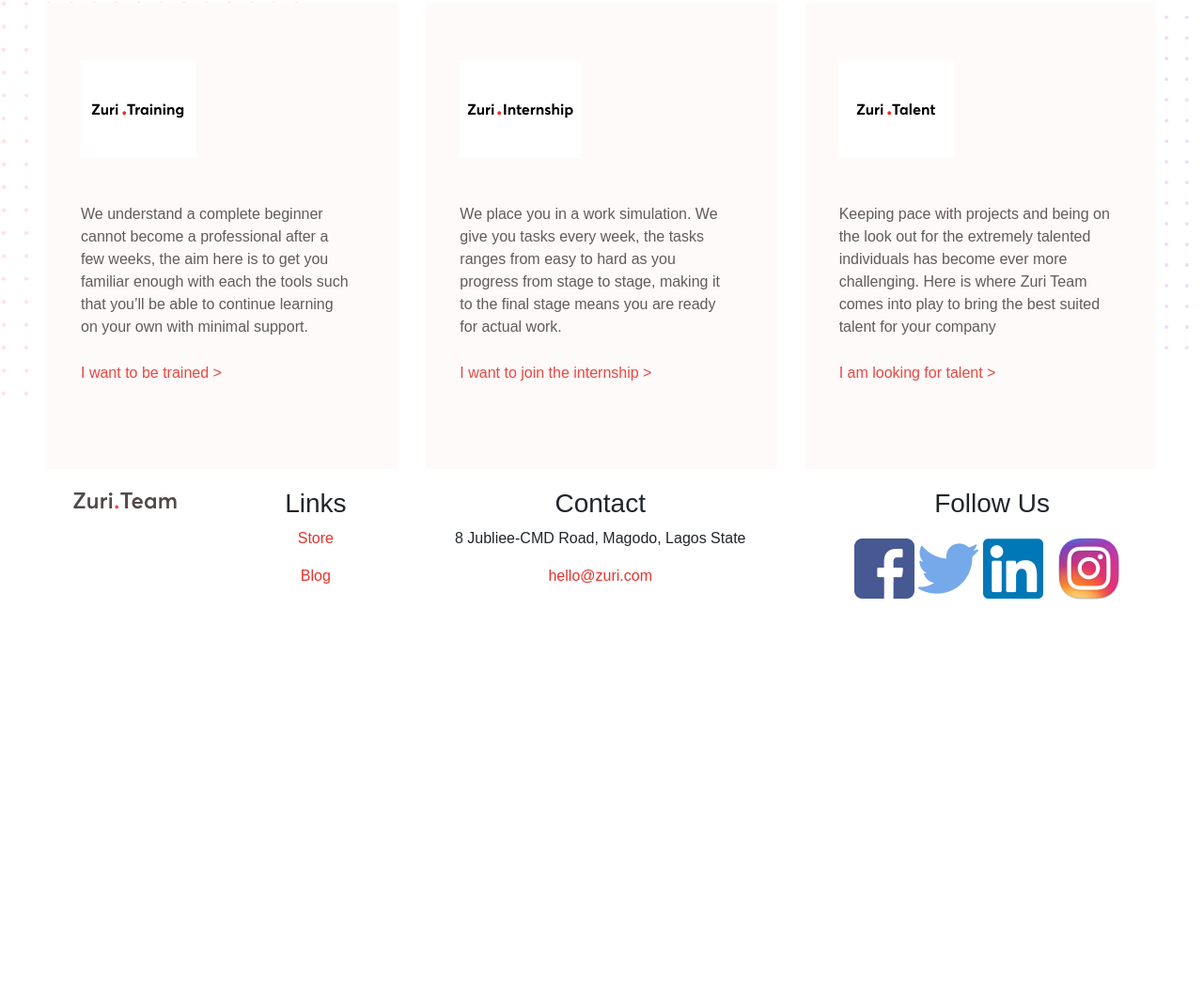
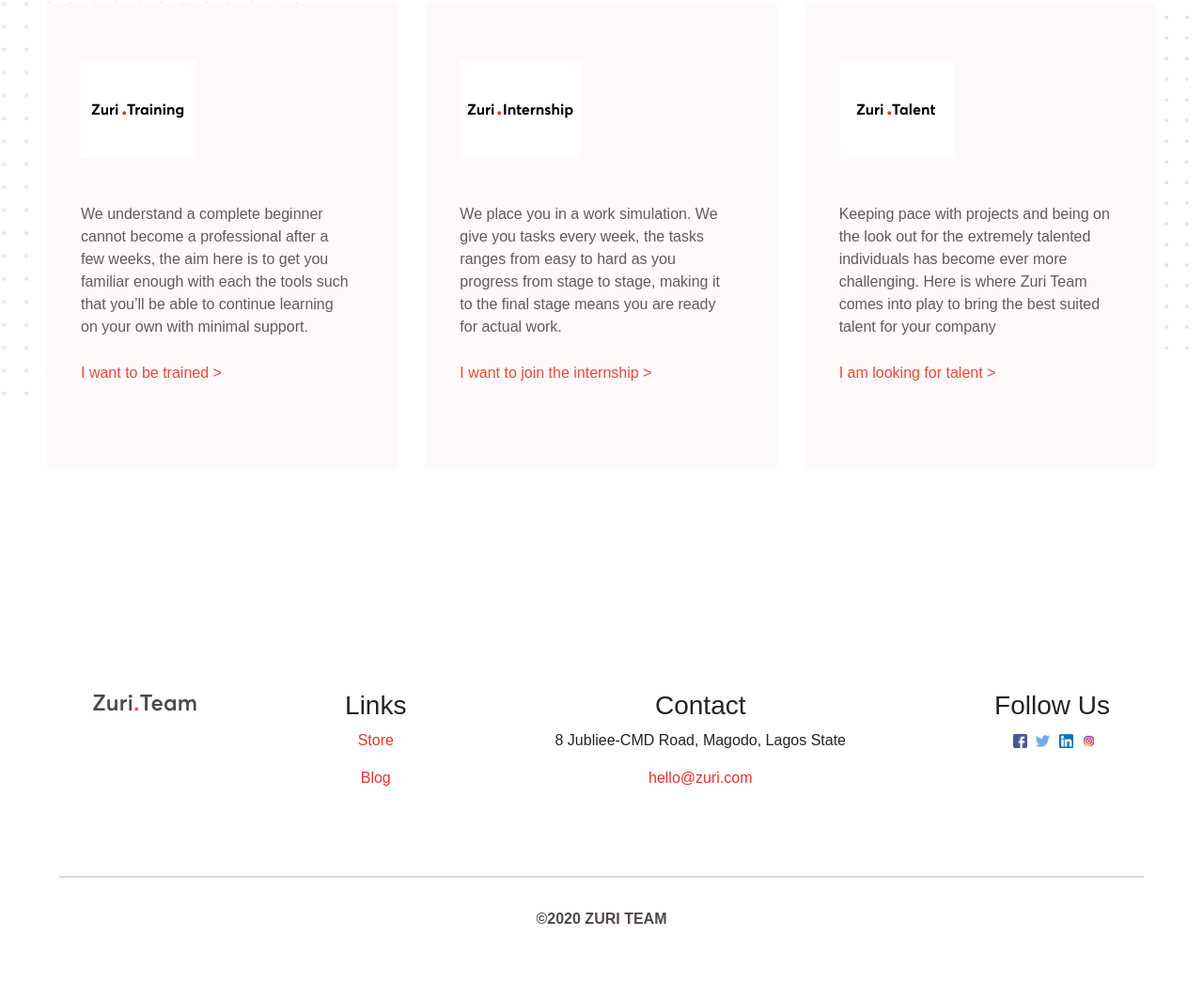
Before and after one commit to somilisa/Zuri-Clone, a plain HTML site: page index.html in a window 1280 px wide. Shown: the part 784-1847 px from the top of the page at 94% size. Before the commit the page ends 1509 px from the top, so only its background shows below. Drawn offline with nearby package versions, Linux system fonts and the light colour scheme.

Commit message:
copyright

```diff
--- a/index.html
+++ b/index.html
@@ -93,12 +93,19 @@
         </div>
         <div class="footer-flex4">
             <h3>Follow Us</h3>
-            <a href="https://web.facebook.com/thezuriteam"><img src="./Assets/Images/fb.png" alt=""></a>
-            <a href="https://twitter.com/theZuriTeam"><img src="./Assets/Images/twitter.png" alt=""></a>
-            <a href="https://www.instagram.com/thezuriteam/"><img src="./Assets/Images/in.png" alt=""></a>
-            <a href="https://zuri.team/#"><img src="./Assets/Images/IG.png" alt=""></a>
+
+            <div class="contact-icons">
+                <a href="https://web.facebook.com/thezuriteam"><img src="./Assets/Images/fb.png" alt=""></a>
+                <a href="https://twitter.com/theZuriTeam"><img src="./Assets/Images/twitter.png" alt=""></a>
+                <a href="https://www.instagram.com/thezuriteam/"><img src="./Assets/Images/in.png" alt=""></a>
+                <a href="https://zuri.team/#"><img src="./Assets/Images/IG.png" alt=""></a>
+            </div>
 
         </div>
     </div>
+    <hr>
+    <div class="copyright">
+        <p>&copy;2020 ZURI TEAM</p>
+    </div>
 </footer>
 </html>
--- a/style.css
+++ b/style.css
@@ -86,6 +86,7 @@
 section.programs {
     background-color: #fff;
     overflow: hidden;
+    margin-bottom: 215px;
 }
 
 .program-content {
@@ -175,13 +176,41 @@
     opacity: 0.9;
 }
 footer{
-    margin: 215 px;
+    margin-top: 215 px;
     max-width: 1240 px;
     margin: 0 auto;
 }
 .footer h3 {
     font-size: 16px;
     line-height: 24px;
+    color: #514949;
+}
+.footer p{
+    font-size: 14 px;
+    line-height: 20 px;
+    color: #514949;
+    opacity: 0.9;
+}
+.contact-icons img{
+    width: 15px;
+    margin-left: 5px;
+}
+footer hr {
+    opacity: 0.2;
+    border: 0.7px solid #514949;
+    width: 90%;
+    margin: 0 auto;
+}
+.copyright{
+    margin: 0 auto;
+}
+.copyright p {
+    text-align: center;
+    font-size: 16px;
+    font-weight: bold;
+    line-height: 24px;
+    margin-top: 32px;
+    padding-bottom: 70px;
     color: #514949;
 }
 
```
